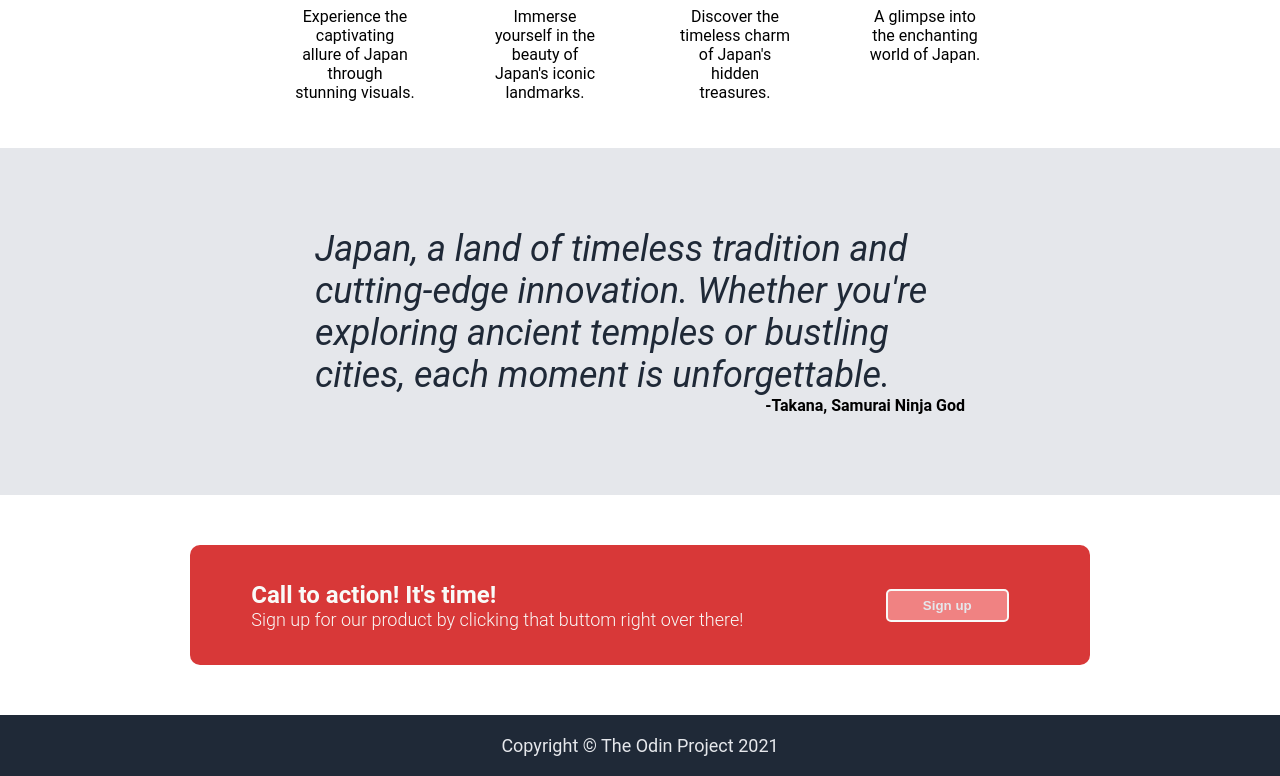
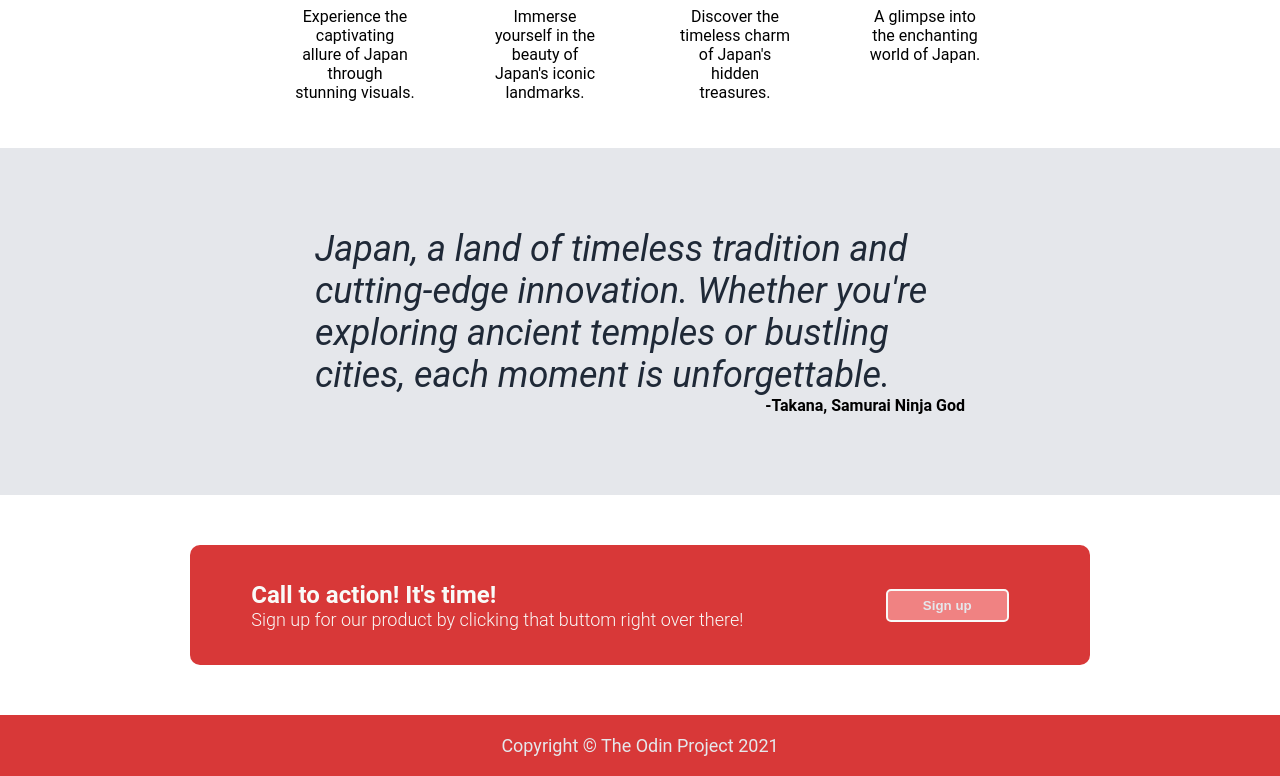
Before and after one commit to LealKevin/Landing-Page, a plain HTML site: page index.html in a window 1280 px wide. Shown: the part 709-1485 px from the top of the page. Drawn offline with Linux system fonts and the light colour scheme.

Commit message:
-Fix footer color

```diff
--- a/styles.css
+++ b/styles.css
@@ -48,7 +48,7 @@ ul{
 }
 
 .footer{
-    background-color: #1F2937;
+    background-color: #d83838;
     display: flex;
     justify-content: center;
     align-items: center;
```
